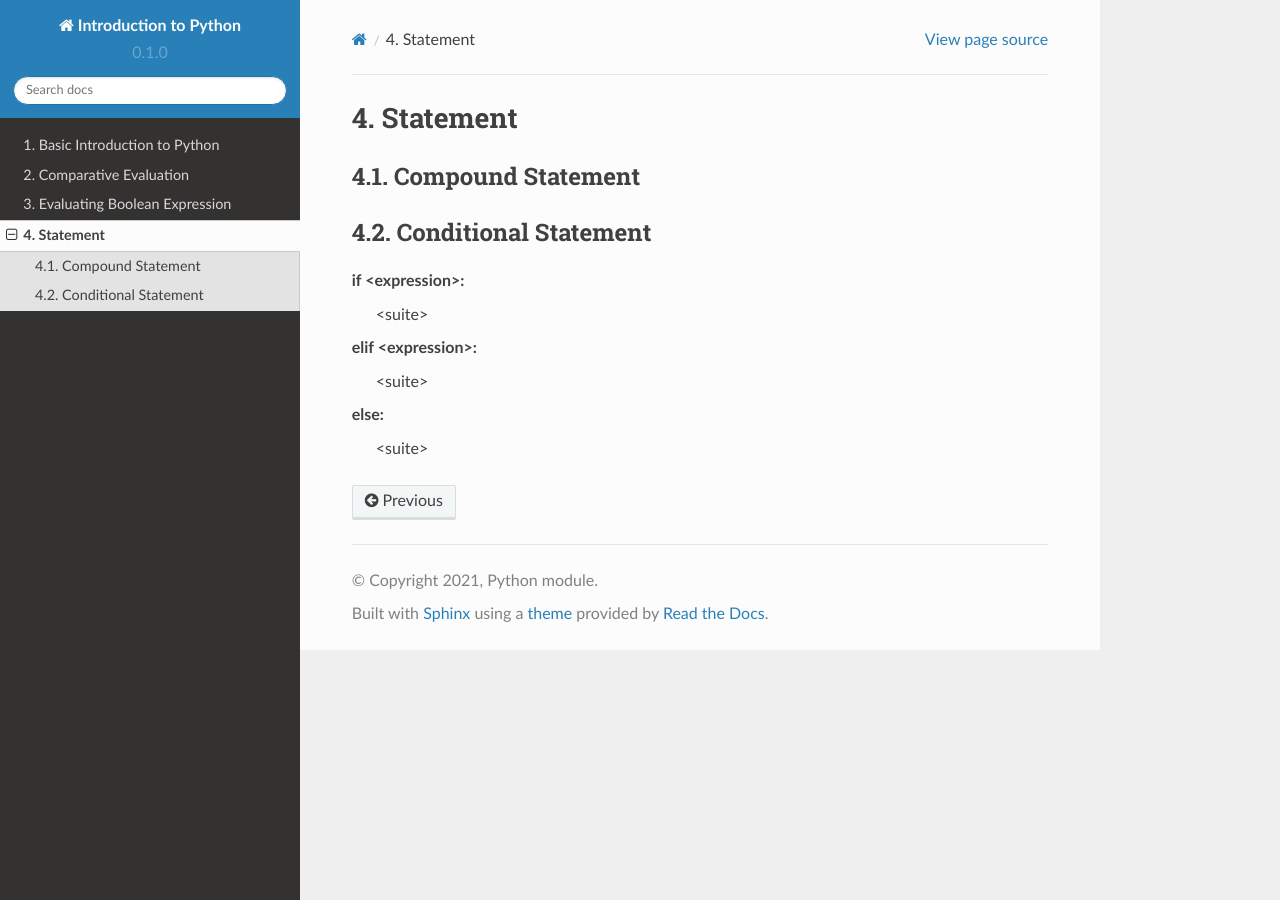
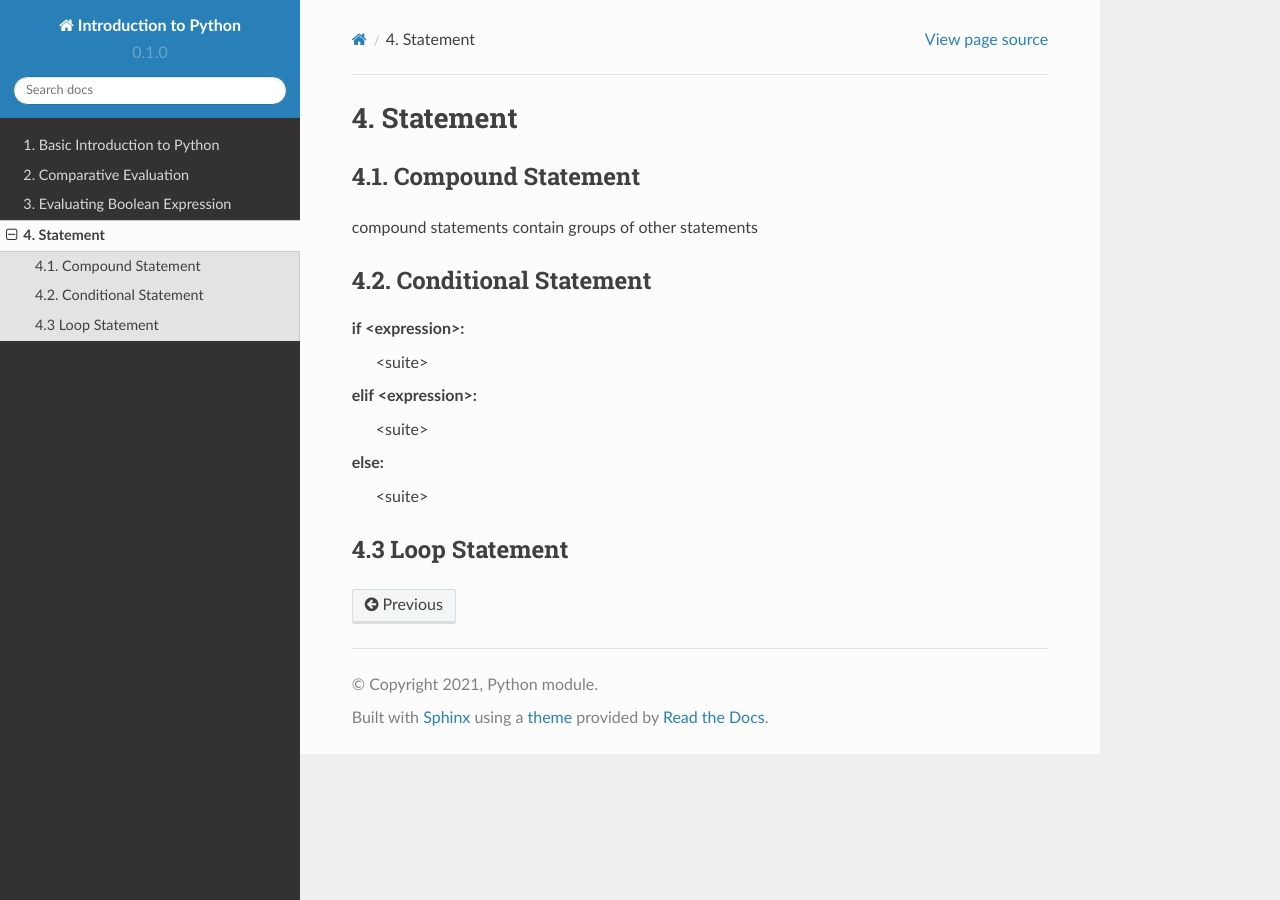
Before and after one commit to ellsafiorenza/python-materials, a Sphinx documentation site: the page built from docs/source/module004.rst, in a window 1280 px wide. Built offline with Sphinx 7.4.7 and the Read the Docs theme 2.0.0, drawn with Linux system fonts in a browser that asks for light colours.

Commit message:
first commit: Changes in module

```diff
--- a/docs/source/module004.rst
+++ b/docs/source/module004.rst
@@ -4,6 +4,7 @@
 4.1. Compound Statement
 -----------------------
 
+compound statements contain groups of other statements
 
 4.2. Conditional Statement
 --------------------------
@@ -14,3 +15,6 @@ elif <expression>:
   <suite>
 else:
   <suite>
+
+4.3 Loop Statement
+--------------------------
```
Also changed, not shown: 2 other files.
